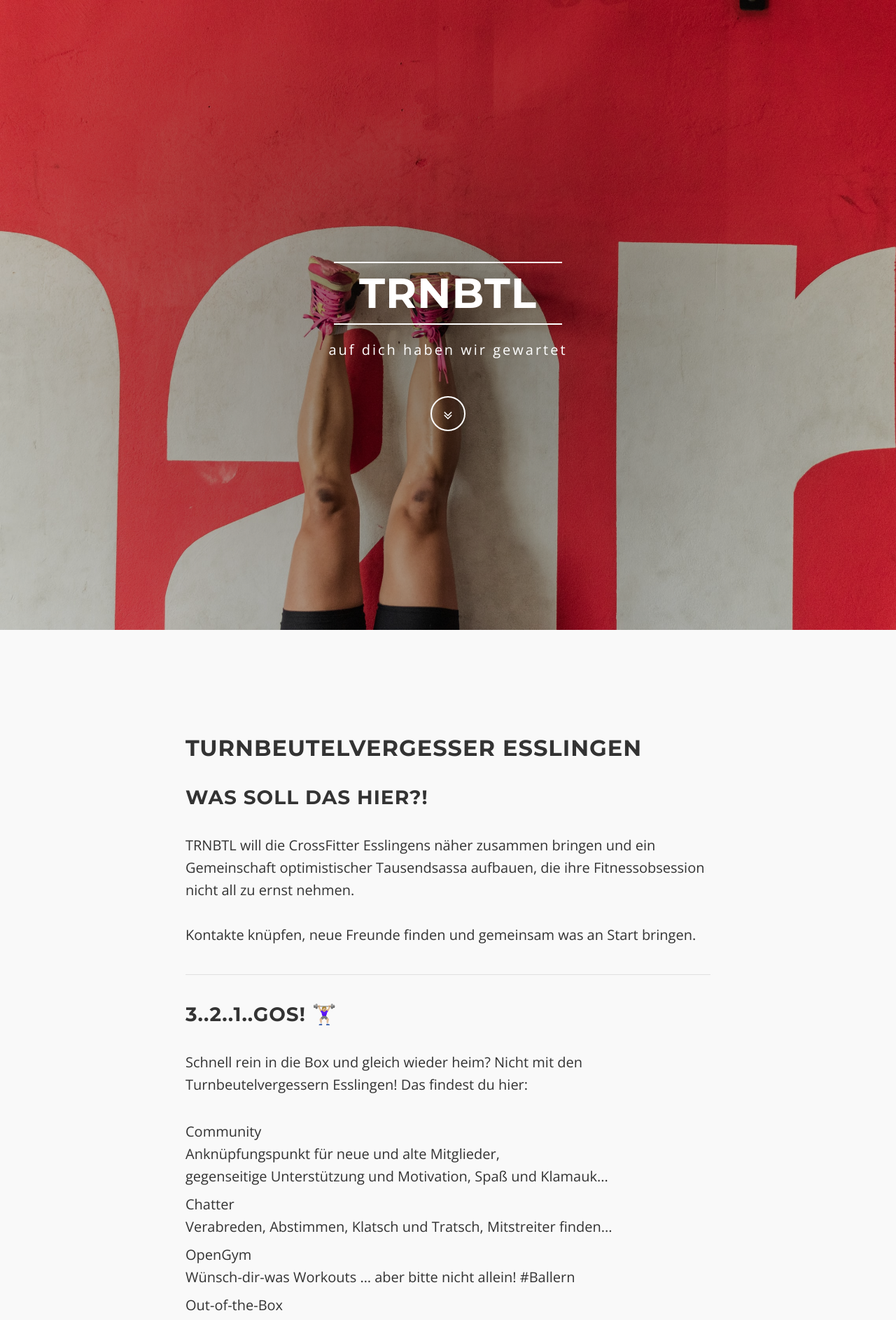
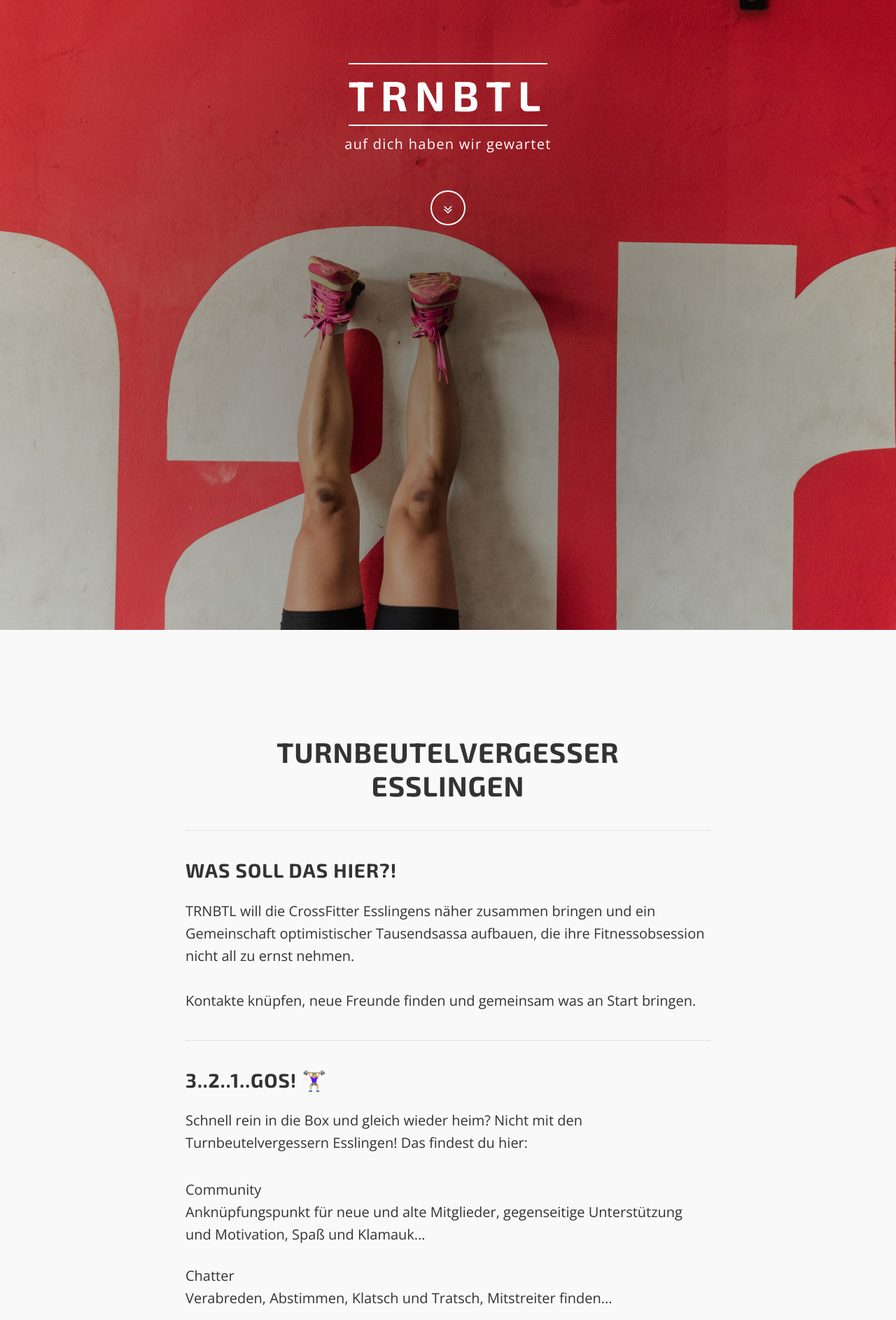
Before and after one commit to trnbtl/trnbtl.github.io, a Jekyll site: the page built from index.html, in a window 1280 px wide. Shown: the top 1886 px of the page at 70% size. Built offline with Jekyll 4.4.1, drawn with Linux system fonts in a browser that asks for light colours; some of the changed text lies outside the part shown.

Commit message:
corrections and intor

```diff
--- a/_includes/head.html
+++ b/_includes/head.html
@@ -7,6 +7,11 @@
   <meta name="keywords" content="">
   <meta name="author" content="">
   <title>TRNBTL | Turnbeutelvergesser Esslingen</title>
+
+  <link rel="apple-touch-icon" sizes="180x180" href="/img/favicon/apple-touch-icon.png">
+  <link rel="icon" type="image/png" sizes="32x32" href="/img/favicon/favicon-32x32.png">
+  <link rel="icon" type="image/png" sizes="16x16" href="/img/favicon/favicon-16x16.png">
+  <link rel="manifest" href="/img/favicon/site.webmanifest">
   <link rel="shortcut icon" href="/img/favicon.ico">
 
   <!-- First Bootstrap, then Fonts, then font-awesome, then Theme.css -->
@@ -15,7 +20,7 @@
   <link rel="stylesheet" href="https://stackpath.bootstrapcdn.com/bootstrap/4.3.1/css/bootstrap.min.css" integrity="sha384-ggOyR0iXCbMQv3Xipma34MD+dH/1fQ784/j6cY/iJTQUOhcWr7x9JvoRxT2MZw1T" crossorigin="anonymous">
 
   <!-- Fonts and Icons CSS -->
-  <link href="https://fonts.googleapis.com/css?family=Montserrat:400,400i,700,700i|Open+Sans:300,300i,400,400i,700,700i" rel="stylesheet">
+  <link href="https://fonts.googleapis.com/css?family=Exo+2:400,400i,700,700i%7COpen+Sans:300,300i,400,400i,700,700i" rel="stylesheet">
   <link rel="stylesheet" href="https://stackpath.bootstrapcdn.com/font-awesome/4.7.0/css/font-awesome.min.css" integrity="sha384-wvfXpqpZZVQGK6TAh5PVlGOfQNHSoD2xbE+QkPxCAFlNEevoEH3Sl0sibVcOQVnN" crossorigin="anonymous">
 
   <!-- Theme CSS -->
--- a/_includes/intro.html
+++ b/_includes/intro.html
@@ -1,14 +1,13 @@
 <!-- Intro -->
 <div class="intro">
   <div class="intro-body">
-    <div class="container">
+    <div class="container" >
       <div class="row justify-content-center">
         <div class="col-md-8">
-          <h1 class="brand-heading">&nbsp;&nbsp;TRNBTL&nbsp;&nbsp;</h1>
+          <h1 class="brand-heading">TRNBTL</h1>
           <p class="intro-text">
             auf dich haben wir gewartet
           </p>
-          <!-- <img src="img/banner.jpeg" alt=""> -->
           <a href="#pageid" class="btn btn-circle page-scroll">
             <i class="fa fa-angle-double-down animated"></i>
           </a>
--- a/_layouts/default.html
+++ b/_layouts/default.html
@@ -1,5 +1,5 @@
 <!DOCTYPE html>
-<html lang="en">
+<html lang="de">
   {% include head.html %}
   <body>
     {% include intro.html %}
@@ -12,6 +12,7 @@
     {% include navbar.html %}
     {{ content }}
     {% endcomment %}
+
     {% include footer.html %}
   </body>
 </html>
--- a/css/theme.css
+++ b/css/theme.css
@@ -1,4 +1,5 @@
 /*
+Adapted from:
 Template Name: Aries HTML
 Copyright: wowthemesnet, https://www.wowthemes.net, https://bootstrapstarter.com/
 */
@@ -15,9 +16,9 @@ html {
 	height:100%;
 }
 h1,h2,h3,h4,h5,h6 {
-	margin:0 0 35px;
+	margin:0 0 25px;
 	text-transform:uppercase;
-	font-family:Montserrat,"Helvetica Neue",Helvetica,Arial,sans-serif;
+	font-family:"Exo 2",Montserrat,"Helvetica Neue",Helvetica,Arial,sans-serif;
 	font-weight:700;
 	letter-spacing:1px;
 }
@@ -32,10 +33,13 @@ dt {
 	/* text-transform:uppercase; */
 }
 
+dd {
+	margin-bottom: 3vh;
+}
+
 hr {
 	margin: 40px 0 40px;
 }
-
 
 ol {
 	list-style: none;
@@ -183,7 +187,7 @@ a:hover,a:focus {
 	}
 }
 .intro {
-	display:table;
+	display:grid;
 	width:100%;
 	height:auto;
 	padding:100px 0 100px 0;
@@ -195,10 +199,7 @@ a:hover,a:focus {
 	background-size:cover;
 	-o-background-size:cover;
 }
-.intro .intro-body {
-	display:table-cell;
-	vertical-align:middle;
-}
+
 .intro .intro-body .brand-heading {
 	font-size:40px;
 }
@@ -210,19 +211,27 @@ a:hover,a:focus {
 			height:100vh;
 			padding:0;
 	}
+	.intro .intro-body {
+		display:table-cell;
+		vertical-align:middle;
+		margin-top: 10vh;
+	}
+
 	.intro .intro-body .brand-heading {
 			font-size:60px;
-			margin-top:90px;
-			margin-bottom:20px;
+			letter-spacing:10px;
+			margin-top:0px;
+			margin-bottom:10px;
 			border-top:2px solid #fff;
 			border-bottom:2px solid #fff;
 			display:inline-block;
 			padding:7px 0;
 	}
+
 	.intro .intro-body .intro-text {
-			font-size:20px;
-				font-weight:300;
-				letter-spacing:3px;
+		font-size:20px;
+		font-weight:300;
+		letter-spacing:1.3px;
 	}
 }
 
@@ -344,32 +353,37 @@ a:hover,a:focus {
 	color:#000;
 	background-color:#42dca3;
 }
-ul.banner-social-buttons {
-	margin-top:0;
-}
-@media(max-width:1199px) {
-	ul.banner-social-buttons {
-			margin-top:15px;
+
+@media(max-width:767px) {
+	.intro {
+		height:100vh;
+		padding:0;
 	}
-}
-@media(max-width:767px) {
-	ul.banner-social-buttons li {
-			display:block;
-			margin-bottom:20px;
-			padding:0;
+
+	.intro .intro-body {
+		/* display:table-cell; */
+		/* vertical-align:middle; */
+		margin-top: -8vh;
 	}
-	ul.banner-social-buttons li:last-child {
-			margin-bottom:0;
-	}
+
 	.intro .intro-body .brand-heading {
 		font-size:40px;
+		letter-spacing:10px;
+		margin-top:0px;
 		margin-bottom:5px;
+		border-top:2px solid #fff;
+		border-bottom:2px solid #fff;
+		display:inline-block;
+		padding:5px 0;
 	}
+
+
 	.intro .intro-body .intro-text {
-		margin-bottom:0;
 		font-size:14px;
+		font-weight:400;
 		letter-spacing:1px;
 	}
+
 	.navbar-custom {
 		background-color:#fff;
 	}
@@ -380,6 +394,7 @@ ul.banner-social-buttons {
 		padding:100px 0 50px 0;
 	}
 }
+
 footer {
 	padding:40px 0;
 	z-index:1;
--- a/index.html
+++ b/index.html
@@ -1,7 +1,8 @@
 ---
 layout: default
 ---
-<h2>Turnbeutelvergesser Esslingen</h2>
+<h1 class="text-center">Turnbeutel<wbr>vergesser<br/>Esslingen</h2>
+<hr />
 
 <h3>Was soll das hier?!</h3>
 <p>
@@ -32,8 +33,7 @@ layout: default
         <p>Community</p>
     </dt>
     <dd>
-        <p>Anknüpfungspunkt für neue und alte Mitglieder, <br />
-            gegenseitige Unterstützung und Motivation, Spaß und Klamauk...</p>
+        <p>Anknüpfungspunkt für neue und alte Mitglieder, gegenseitige Unterstützung und Motivation, Spaß und Klamauk...</p>
     </dd>
 
     <dt>
@@ -101,7 +101,7 @@ layout: default
 </dl>
 
 <hr />
-<div class="text-center">
+<div class="text-center" style="width: 100%;">
     <img src="/img/db-tattoo.jpg" alt="Photo by Victor Freitas on https://unsplash.com">
 </div>
 <hr />
@@ -122,13 +122,12 @@ layout: default
     </dt>
     <dd>
         <p>
-            Diese Website und eine „Community“ in der Matrix.<br />
+            Diese Website und eine „Community“ in der Matrix.
             (Gruppe mit beliebig vielen Chaträumen)
             <br /><br />
             <small>
-                Wir haben uns bewusst gegen WhatsApp, Facebook und andere Datenkraken entschieden. Warum? Melde dich an
-                und
-                starte eine Diskussion!
+                Wir haben uns bewusst gegen WhatsApp, Facebook und andere Datenkraken entschieden.
+                Warum? Melde dich an und starte eine Diskussion!
             </small>
         </p>
     </dd>
@@ -142,7 +141,7 @@ layout: default
 </p>
 
 <ol>
-    <li class="ollione">
+    <li>
         <p><a class="highlightlink" href="https://element.io/get-started" target="_blank">Element (Riot) App
                 installieren</a><br>
             <small>
@@ -184,17 +183,11 @@ layout: default
     <li>
 
         <p>
-            erste Nachricht schreiben an [ @danielito:matrix.org ]
-
-            <!-- <br />
-            <small>
-                <i class="fa fa-angle-double-right" aria-hidden="true"></i>
-                auf ne persönliche Einladung freuen</i>
-            </small> -->
+            erste Nachricht schreiben an <nobr>[ @danielito:matrix.org ]</nobr>
             <br />
             oder direkt über
             <a class="highlightlink" href="https://app.element.io/#/room/!QWgJpFYIaHclfTscBT:matrix.org"
-                target="_blank">[ #trnbtl-invite:matrix.org ]</a>
+                target="_blank"><nobr>[ #trnbtl-invite:matrix.org ]</nobr></a>
 
         </p>
     </li>
@@ -221,7 +214,7 @@ layout: default
 
 <hr />
 
-<h3>Bring a friend, Grow the community 🃏</h3>
+<h3>Bring a friend,<wbr> grow the community 🃏</h3>
 
 <p>
     Du kennst jemand, die*der hier unbedingt mitmachen möchte oder sollte?
@@ -270,21 +263,29 @@ layout: default
     </dt>
     <dd>
         <p>
-            <a class="highlightlink" href="https://app.element.io/#/group/+trnbtl:matrix.org" target="_blank">[
-                +trnbtl:matrix.org ]</a>
+            <a class="highlightlink" href="https://app.element.io/#/group/+trnbtl:matrix.org" target="_blank">
+                <nobr>[ +trnbtl:matrix.org ]</nobr></a>
         </p>
     </dd>
 
     <dt>
-        <p>Room</p>
+        <p>Rooms</p>
     </dt>
     <dd>
         <p>
             <a class="highlightlink" href="https://app.element.io/#/room/!pgFUYidZipJaMavqLj:matrix.org"
-                target="_blank">[ #trnbtl-chatterbox:matrix.org ]</a>
-            oder
+                target="_blank">
+                <nobr>
+                    [ #trnbtl-chatterbox:matrix.org ]
+                </nobr>
+            </a>
+            <br/>
             <a class="highlightlink" href="https://app.element.io/#/room/!BVhQYbrNBuQvmUMOzQ:matrix.org"
-                target="_blank">[ #trnbtl-hq:matrix.org ]</a>
+                target="_blank">
+                <nobr>
+                    [ #trnbtl-hq:matrix.org ]
+                </nobr>
+            </a>
         </p>
     </dd>
 
```
Also changed, not shown: other parts of index.html (+3 -3 lines), _includes/page.html (+0 -22 lines), img/favicon.ico (deleted), img/favicon/android-chrome-192x192.png (added), img/favicon/android-chrome-512x512.png (added), img/favicon/apple-touch-icon.png (added), img/favicon/favicon-16x16.png (added), img/favicon/favicon-32x32.png (added), img/favicon/favicon.ico (added), img/favicon/site.webmanifest (added).
